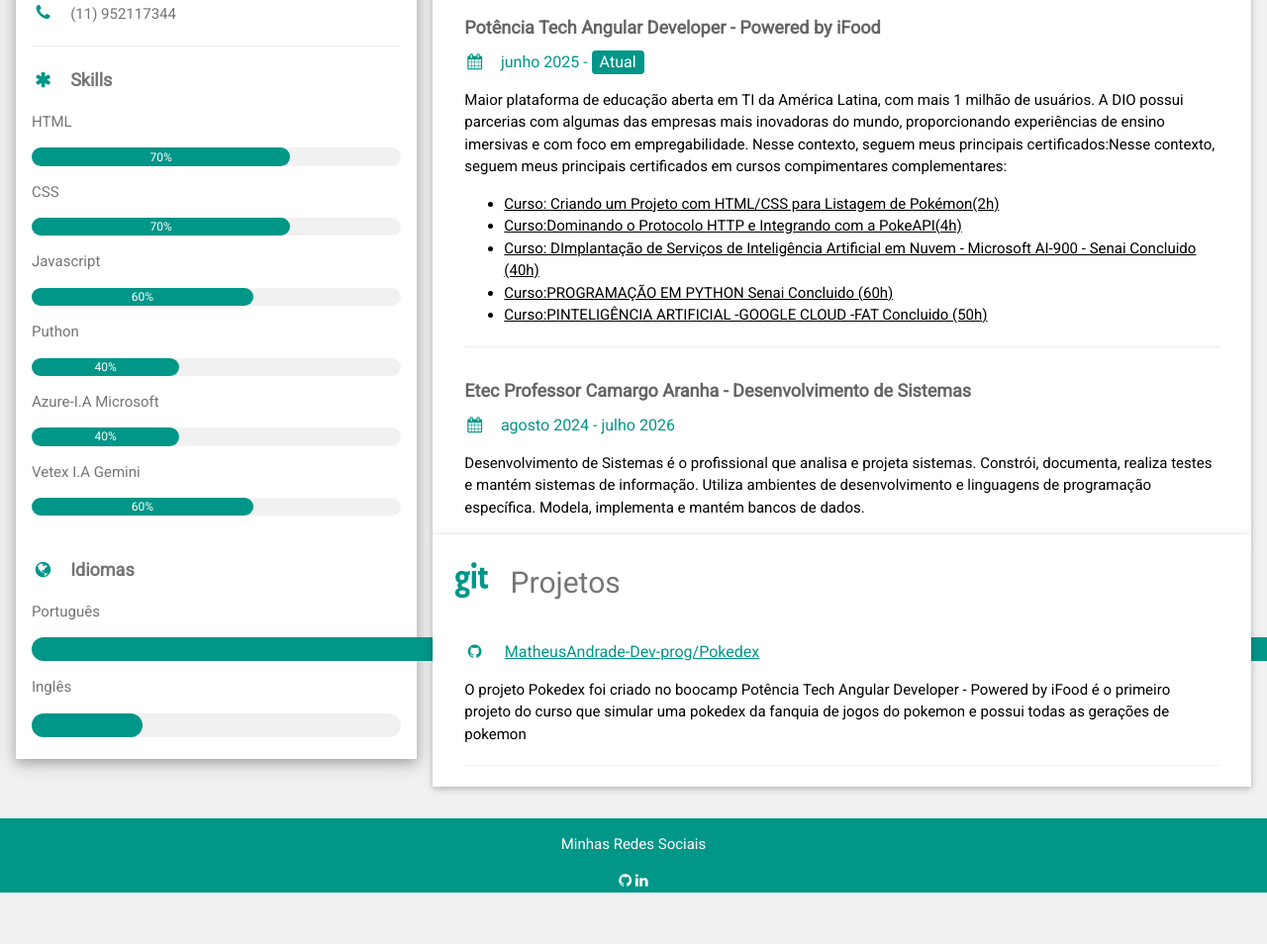
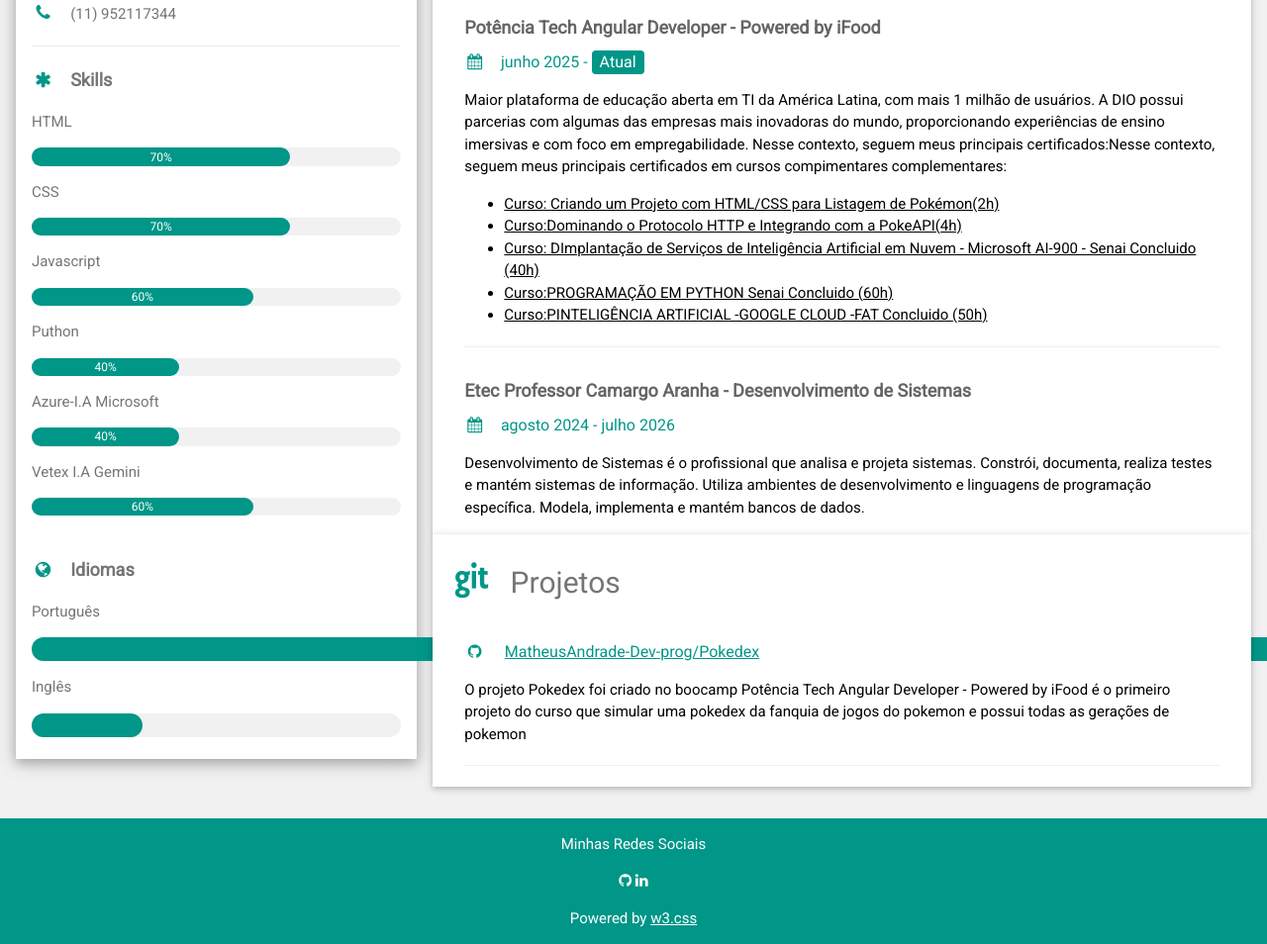
Before and after one commit to MatheusAndrade-Dev-prog/cv, a plain HTML site: page index.html in a window 1280 px wide. Shown: the part 288-1242 px from the top of the page at 99% size. Before the commit the page ends 1190 px from the top, so only its background shows below. Drawn offline with nearby package versions, Linux system fonts and the light colour scheme.

Commit message:
adiçãos do link da w3schools

```diff
--- a/index.html
+++ b/index.html
@@ -182,6 +182,7 @@
       <p>Minhas Redes Sociais</p>
       <a href="https://github.com/MatheusAndrade-Dev-prog" target="_blank"><i class="fa fa-github w3-hover-opacity"></i></a>
       <a href="https://www.linkedin.com/in/matheus-andrade-b36321257" target="_blank"><i class="fa fa-linkedin w3-hover-opacity"></i></a>
+      <p>Powered by <a href="https://www.w3schools.com/w3css/default.asp" target="_blank">w3.css</a></p>
     </footer>
 
   </body>
```
